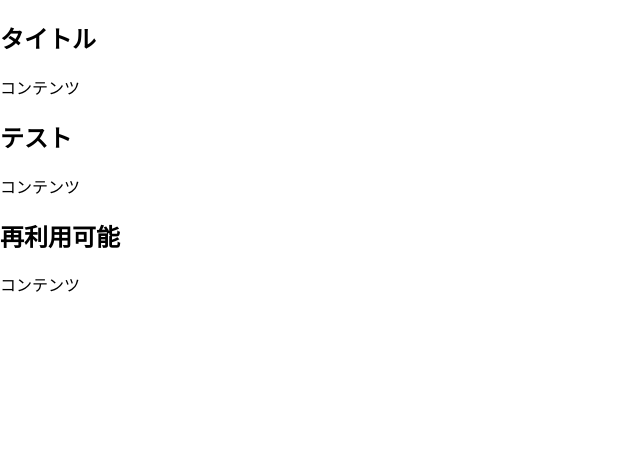
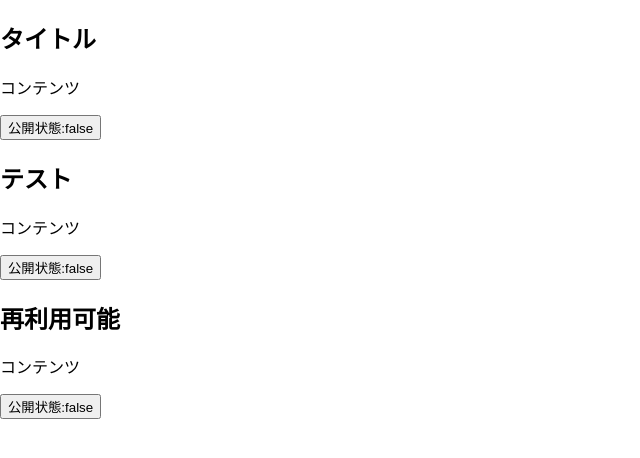
Before and after one commit to tatsuro1997/react-basic, a React (Create React App) app: page / in a window 1280 px wide. Shown: the top 458 px of the page, without its empty margins (0-640 px from the left). Built offline with nearby package versions, Linux system fonts and the light colour scheme.

Commit message:
stateAndProps

```diff
--- a/src/components/Article.jsx
+++ b/src/components/Article.jsx
@@ -1,10 +1,16 @@
-import { Content, Title } from './index';
+import { useState } from 'react';
+import { Content, Title, PublishedButton } from './index';
 
 const Article = (props) => {
+  const [isPublished, setIsPublished] = useState(false)
+  const publishArticle = () => {
+    setIsPublished(true)
+  }
   return (
     <div>
       <Title title={props.title}/>
-      <Content content={props.content}/>
+      <Content content={props.content} />
+      <PublishedButton isPublished={isPublished} onClick={publishArticle} />
     </div>
   );
 };
--- /dev/null
+++ b/src/components/PublishButton.jsx
@@ -0,0 +1,9 @@
+const PublishedButton = (props) => {
+  return (
+    <button onClick={() => props.onClick()}>
+      公開状態:{props.isPublished.toString()}
+    </button>
+  );
+};
+
+export default PublishedButton;
--- a/src/components/index.js
+++ b/src/components/index.js
@@ -1,3 +1,4 @@
 // export { default as Article } from './Article'
 export { default as Content } from './Content'
 export { default as Title } from './Title'
+export { default as PublishedButton } from './PublishButton'
```
